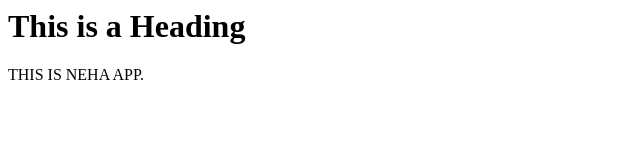
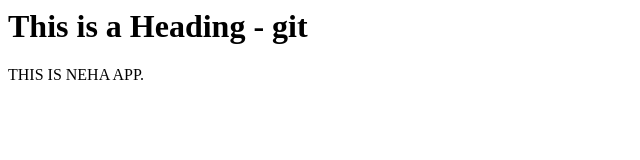
Before and after one commit to nehaanand566/nehatest1, a plain HTML site: page index.html in a window 1280 px wide. Shown: the full height of the page, 0-640 px from the left. Drawn offline with Linux system fonts and the light colour scheme.

Commit message:
Update index.html

```diff
--- a/index.html
+++ b/index.html
@@ -5,7 +5,7 @@
 <body>
 
 
-<h1> This is a Heading</h1>
+<h1> This is a Heading - git</h1>
 <p>THIS IS NEHA APP.</P>
 
 </body>
```
